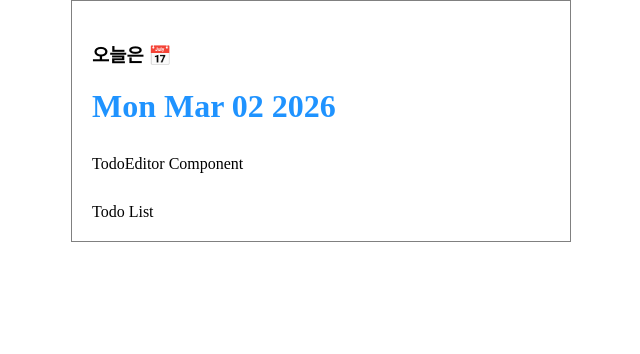
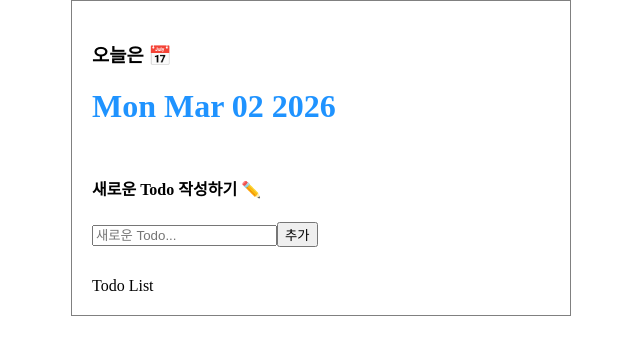
Before and after one commit to gyeonggumun/study_schedule_management, a React (Create React App) app: page / in a window 1280 px wide. Shown: the top 354 px of the page, without its empty margins (319-959 px from the left). Built offline with nearby package versions, Linux system fonts and the light colour scheme.

Commit message:
UI 수정

```diff
--- a/src/component/TodoEditor.js
+++ b/src/component/TodoEditor.js
@@ -1,5 +1,11 @@
 const TodoEditor = () => {
-    return <div className="TodoEditor">TodoEditor Component</div>
+    return <div className="TodoEditor">
+        <h4>새로운 Todo 작성하기 ✏️</h4>
+        <div className="editor_wrapper">
+            <input placeholder="새로운 Todo..." />
+            <button>추가</button>
+        </div>
+    </div>
 };
 
 export default TodoEditor;
```
